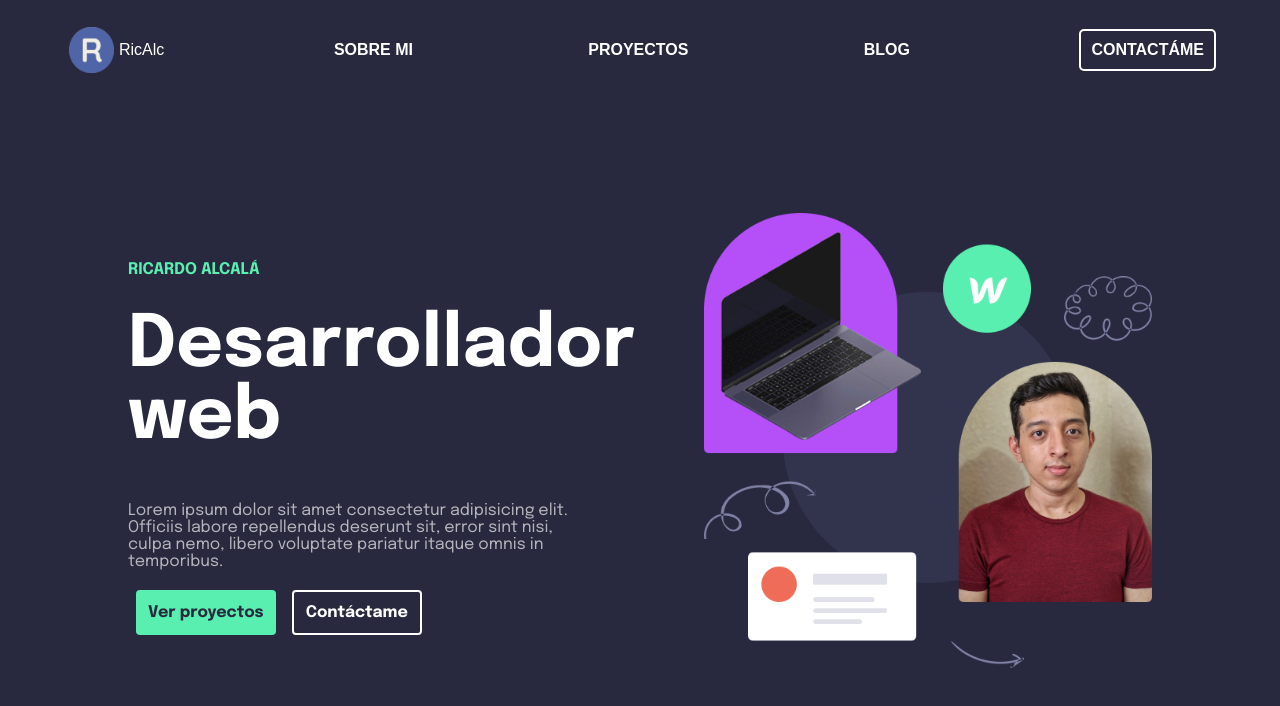
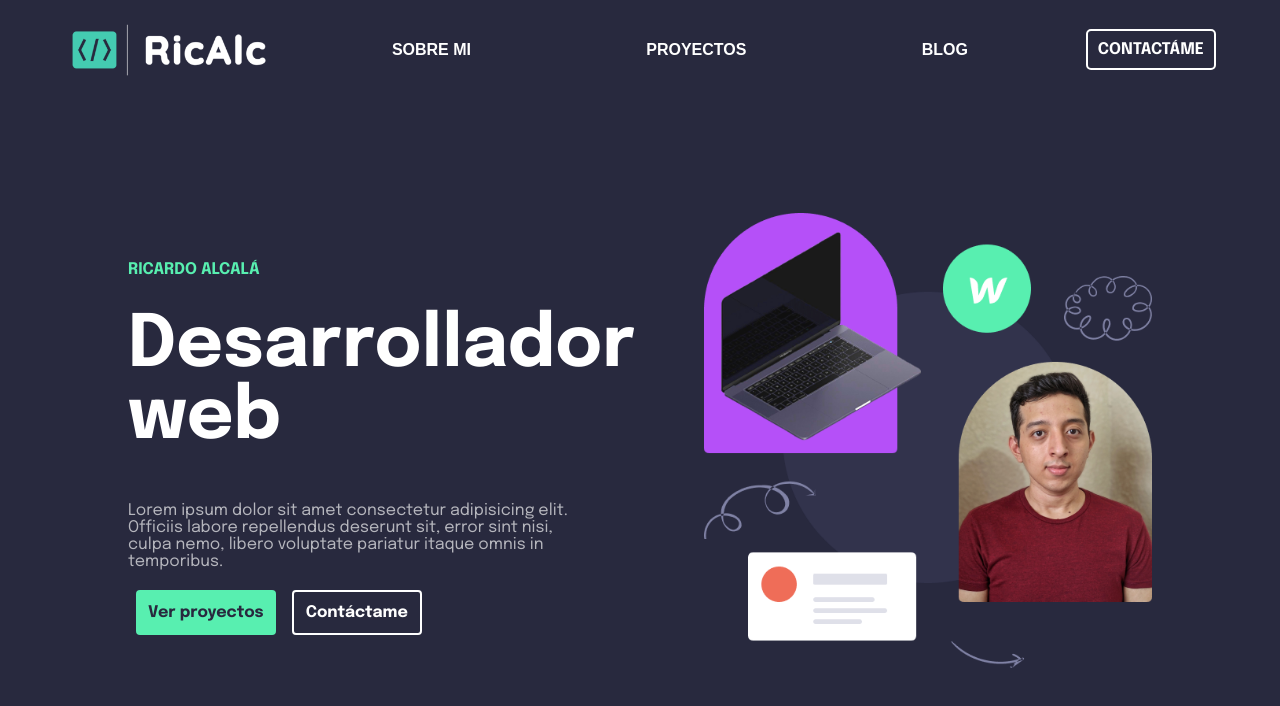
Before and after one commit to RicAlc/my-portfolio, a React (Create React App) app: page / in a window 1280 px wide. Shown: the top 706 px of the page. Built offline with nearby package versions, Linux system fonts and the light colour scheme.

Commit message:
11. Agregando logo y estilos al Header

```diff
--- a/src/components/header.jsx
+++ b/src/components/header.jsx
@@ -1,18 +1,25 @@
-import logo from "../assets/logo.png";
+import logo from "../assets/ricalc.png";
 import { ImMenu } from "react-icons/im";
 import { useState } from "react";
 
 function Header() {
   const [menuToggle, setMenuToggle] = useState(true);
+  const [aria_label, setAria_label] = useState("Abrir menú");
   const openMenu = () => {
     setMenuToggle(!menuToggle);
+    if (menuToggle) {
+      document.body.style.overflow = "hidden";
+      setAria_label("Cerrar menú");
+    } else {
+      document.body.style.overflow = "auto";
+      setAria_label("Abrir menú");
+    }
   };
   return (
     <header className='header'>
-      <nav>
+      <nav role='navigation'>
         <div className='logo'>
           <img src={logo} alt='Logo' className='logo__img' />
-          RicAlc
         </div>
         <ul className={`${menuToggle ? "nav-bar" : "nav-bar toggle"}`}>
           <li>
@@ -34,7 +41,7 @@ function Header() {
         <div className={`${menuToggle ? "contact" : "contact toggle"}`}>
           CONTACTÁME
         </div>
-        <div className='menu'>
+        <div className='menu' aria-label={aria_label} role='navigation'>
           <ImMenu className='menu__icon' onClick={() => openMenu()} />
         </div>
       </nav>
--- a/src/sass/components/_header.scss
+++ b/src/sass/components/_header.scss
@@ -1,7 +1,4 @@
 @use "../utils/" as u;
-body {
-  background-color: #323d54;
-}
 .header {
   width: 100vw;
   display: flex;
@@ -12,6 +9,7 @@ body {
   color: white;
 
   nav {
+    max-width: u.rem(1440);
     display: flex;
     align-items: center;
     justify-content: space-between;
@@ -21,12 +19,14 @@ body {
       align-items: center;
       &__img {
         margin: u.rem(5);
-        height: (45);
-        width: u.rem(45);
+        width: u.rem(200);
       }
     }
     .menu {
       display: none;
+      padding: u.rem(3) u.rem(6) 0;
+      border: solid 1px rgba(250, 250, 250, 0.3);
+      border-radius: u.rem(3);
       color: var(--White);
       &__icon {
         width: u.rem(30);
@@ -34,7 +34,7 @@ body {
       }
       &:hover {
         transition: color 0.3s ease-in-out;
-        color: var(--Text-hover);
+        color: var(--Dark-secondary);
       }
     }
     .nav-bar {
@@ -55,7 +55,7 @@ body {
           left: 0;
           width: 100%;
           height: 0.1em;
-          background-color: var(--Text-hover);
+          background-color: var(--Dark-secondary);
           opacity: 0;
           transition: opacity 300ms, transform 300ms;
           opacity: 1;
@@ -69,14 +69,15 @@ body {
       }
     }
     .contact {
+      font-family: var(--Epilogue);
       padding: u.rem(10);
       border: 2px solid var(--White);
       border-radius: 5px;
       font-weight: 700;
       &:hover {
         cursor: pointer;
-        border-color: var(--Text-hover);
-        transition: color 0.3s ease;
+        border-color: var(--Dark-secondary);
+        transition: border-color 0.3s ease;
       }
     }
   }
@@ -91,8 +92,7 @@ body {
       // flex-direction: column;
       .logo {
         &__img {
-          height: u.rem(35);
-          width: u.rem(35);
+          width: u.rem(130);
         }
       }
 
@@ -129,6 +129,7 @@ body {
         left: 0;
         transition: left 0.2s ease-in-out;
       }
+
       .menu {
         display: block;
       }
```
Also changed, not shown: src/assets/ricalc.png (added).
